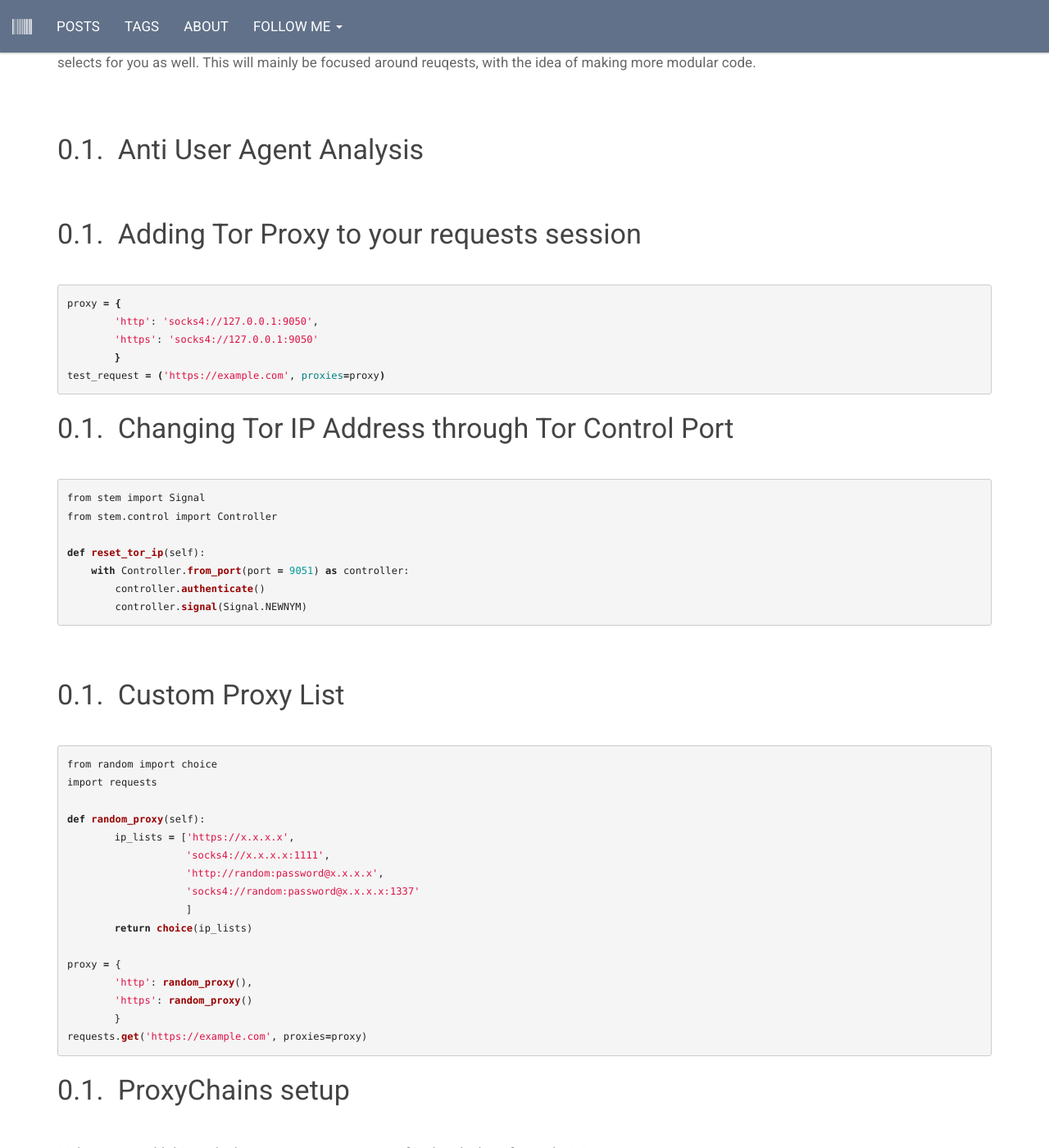
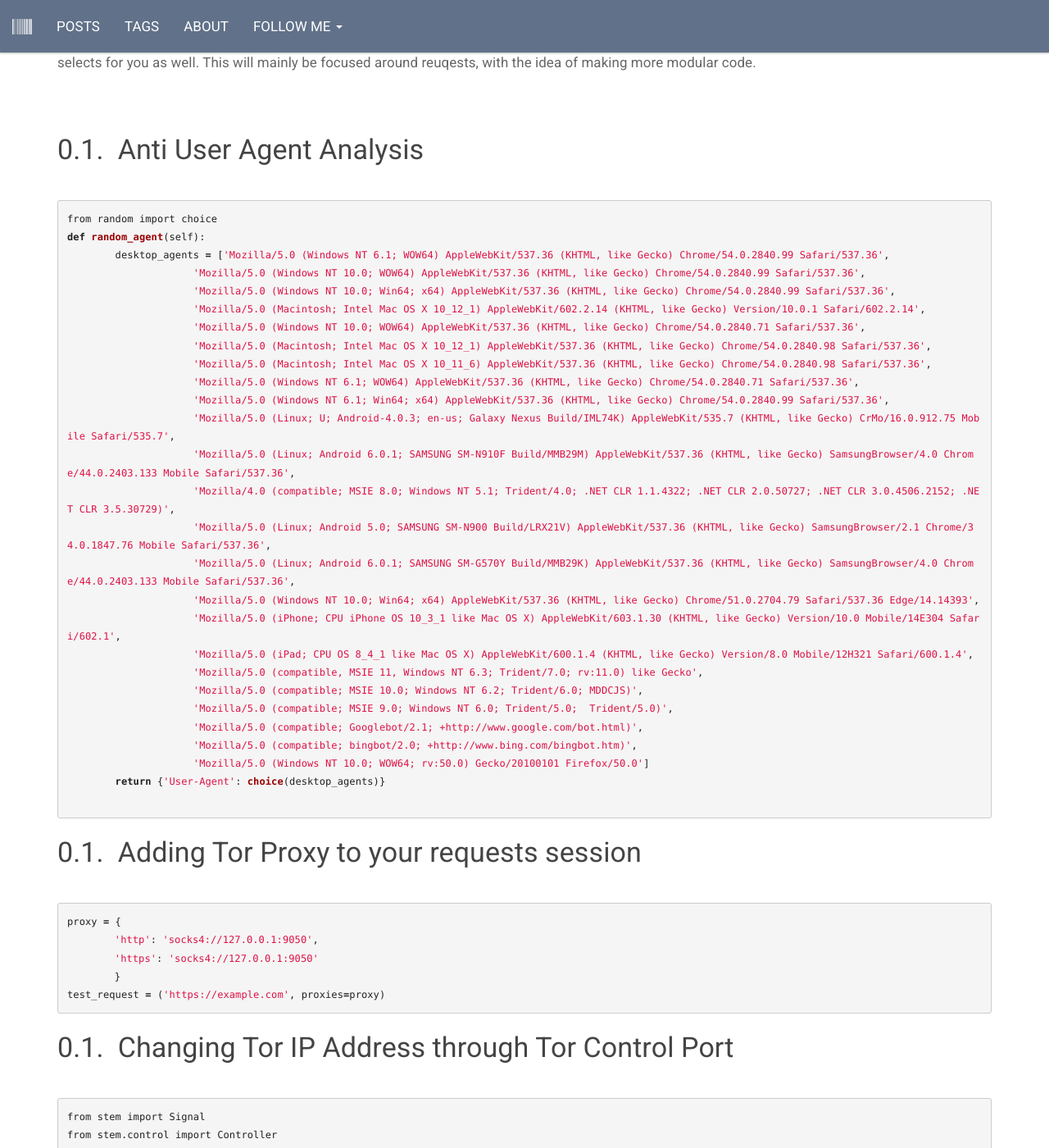
Before and after one commit to Stahlz/Stahlz.github.io, a Jekyll site: the page built from _posts/2020-02-28-anonymized-scanning-with-python.html, in a window 1280 px wide and 1400 px high, scrolled down 746 px. Shown: the whole window at 82% size. Built offline with Jekyll 4.4.1, drawn with Linux system fonts in a browser that asks for light colours.

Commit message:
Update 2020-02-28-anonymized-scanning-with-python.html

```diff
--- a/_posts/2020-02-28-anonymized-scanning-with-python.html
+++ b/_posts/2020-02-28-anonymized-scanning-with-python.html
@@ -17,10 +17,39 @@ tags: [security, scanning, python, requests, modular]
 
 <h3>Anti User Agent Analysis</h3></br>
 
+{% highlight python %}
+from random import choice
+def random_agent(self):
+        desktop_agents = ['Mozilla/5.0 (Windows NT 6.1; WOW64) AppleWebKit/537.36 (KHTML, like Gecko) Chrome/54.0.2840.99 Safari/537.36',
+                     'Mozilla/5.0 (Windows NT 10.0; WOW64) AppleWebKit/537.36 (KHTML, like Gecko) Chrome/54.0.2840.99 Safari/537.36',
+                     'Mozilla/5.0 (Windows NT 10.0; Win64; x64) AppleWebKit/537.36 (KHTML, like Gecko) Chrome/54.0.2840.99 Safari/537.36',
+                     'Mozilla/5.0 (Macintosh; Intel Mac OS X 10_12_1) AppleWebKit/602.2.14 (KHTML, like Gecko) Version/10.0.1 Safari/602.2.14',
+                     'Mozilla/5.0 (Windows NT 10.0; WOW64) AppleWebKit/537.36 (KHTML, like Gecko) Chrome/54.0.2840.71 Safari/537.36',
+                     'Mozilla/5.0 (Macintosh; Intel Mac OS X 10_12_1) AppleWebKit/537.36 (KHTML, like Gecko) Chrome/54.0.2840.98 Safari/537.36',
+                     'Mozilla/5.0 (Macintosh; Intel Mac OS X 10_11_6) AppleWebKit/537.36 (KHTML, like Gecko) Chrome/54.0.2840.98 Safari/537.36',
+                     'Mozilla/5.0 (Windows NT 6.1; WOW64) AppleWebKit/537.36 (KHTML, like Gecko) Chrome/54.0.2840.71 Safari/537.36',
+                     'Mozilla/5.0 (Windows NT 6.1; Win64; x64) AppleWebKit/537.36 (KHTML, like Gecko) Chrome/54.0.2840.99 Safari/537.36',
+                     'Mozilla/5.0 (Linux; U; Android-4.0.3; en-us; Galaxy Nexus Build/IML74K) AppleWebKit/535.7 (KHTML, like Gecko) CrMo/16.0.912.75 Mobile Safari/535.7',
+                     'Mozilla/5.0 (Linux; Android 6.0.1; SAMSUNG SM-N910F Build/MMB29M) AppleWebKit/537.36 (KHTML, like Gecko) SamsungBrowser/4.0 Chrome/44.0.2403.133 Mobile Safari/537.36',
+                     'Mozilla/4.0 (compatible; MSIE 8.0; Windows NT 5.1; Trident/4.0; .NET CLR 1.1.4322; .NET CLR 2.0.50727; .NET CLR 3.0.4506.2152; .NET CLR 3.5.30729)',
+                     'Mozilla/5.0 (Linux; Android 5.0; SAMSUNG SM-N900 Build/LRX21V) AppleWebKit/537.36 (KHTML, like Gecko) SamsungBrowser/2.1 Chrome/34.0.1847.76 Mobile Safari/537.36',
+                     'Mozilla/5.0 (Linux; Android 6.0.1; SAMSUNG SM-G570Y Build/MMB29K) AppleWebKit/537.36 (KHTML, like Gecko) SamsungBrowser/4.0 Chrome/44.0.2403.133 Mobile Safari/537.36',
+                     'Mozilla/5.0 (Windows NT 10.0; Win64; x64) AppleWebKit/537.36 (KHTML, like Gecko) Chrome/51.0.2704.79 Safari/537.36 Edge/14.14393',
+                     'Mozilla/5.0 (iPhone; CPU iPhone OS 10_3_1 like Mac OS X) AppleWebKit/603.1.30 (KHTML, like Gecko) Version/10.0 Mobile/14E304 Safari/602.1',
+                     'Mozilla/5.0 (iPad; CPU OS 8_4_1 like Mac OS X) AppleWebKit/600.1.4 (KHTML, like Gecko) Version/8.0 Mobile/12H321 Safari/600.1.4',
+                     'Mozilla/5.0 (compatible, MSIE 11, Windows NT 6.3; Trident/7.0; rv:11.0) like Gecko',
+                     'Mozilla/5.0 (compatible; MSIE 10.0; Windows NT 6.2; Trident/6.0; MDDCJS)',
+                     'Mozilla/5.0 (compatible; MSIE 9.0; Windows NT 6.0; Trident/5.0;  Trident/5.0)',
+                     'Mozilla/5.0 (compatible; Googlebot/2.1; +http://www.google.com/bot.html)',
+                     'Mozilla/5.0 (compatible; bingbot/2.0; +http://www.bing.com/bingbot.htm)',
+                     'Mozilla/5.0 (Windows NT 10.0; WOW64; rv:50.0) Gecko/20100101 Firefox/50.0']
+        return {'User-Agent': choice(desktop_agents)}
+
+{% endhighlight %}
 
 <h3>Adding Tor Proxy to your requests session</h3></br>
 
-{% highlight shell %}
+{% highlight python %}
 proxy = {
 	'http': 'socks4://127.0.0.1:9050',
 	'https': 'socks4://127.0.0.1:9050'
```
